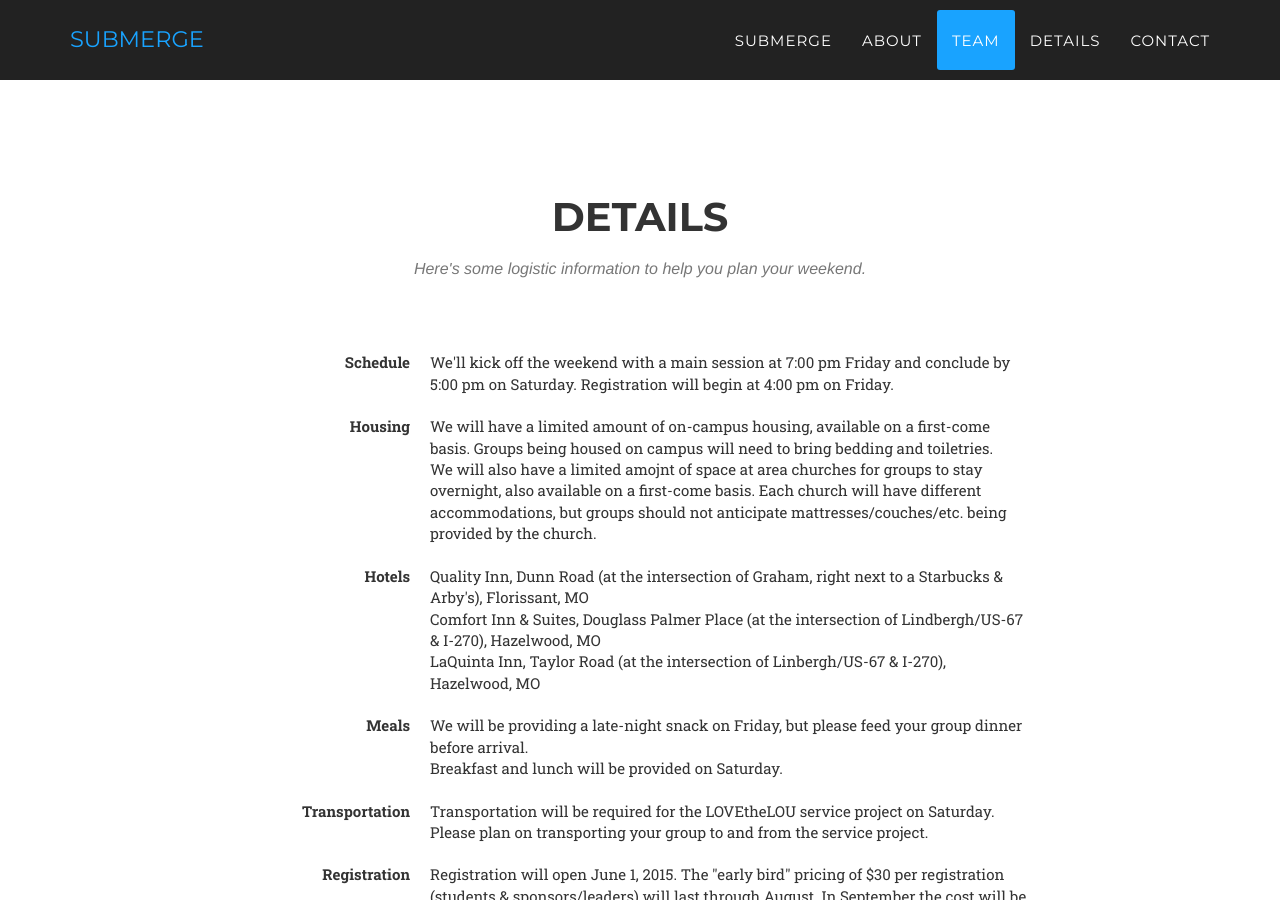
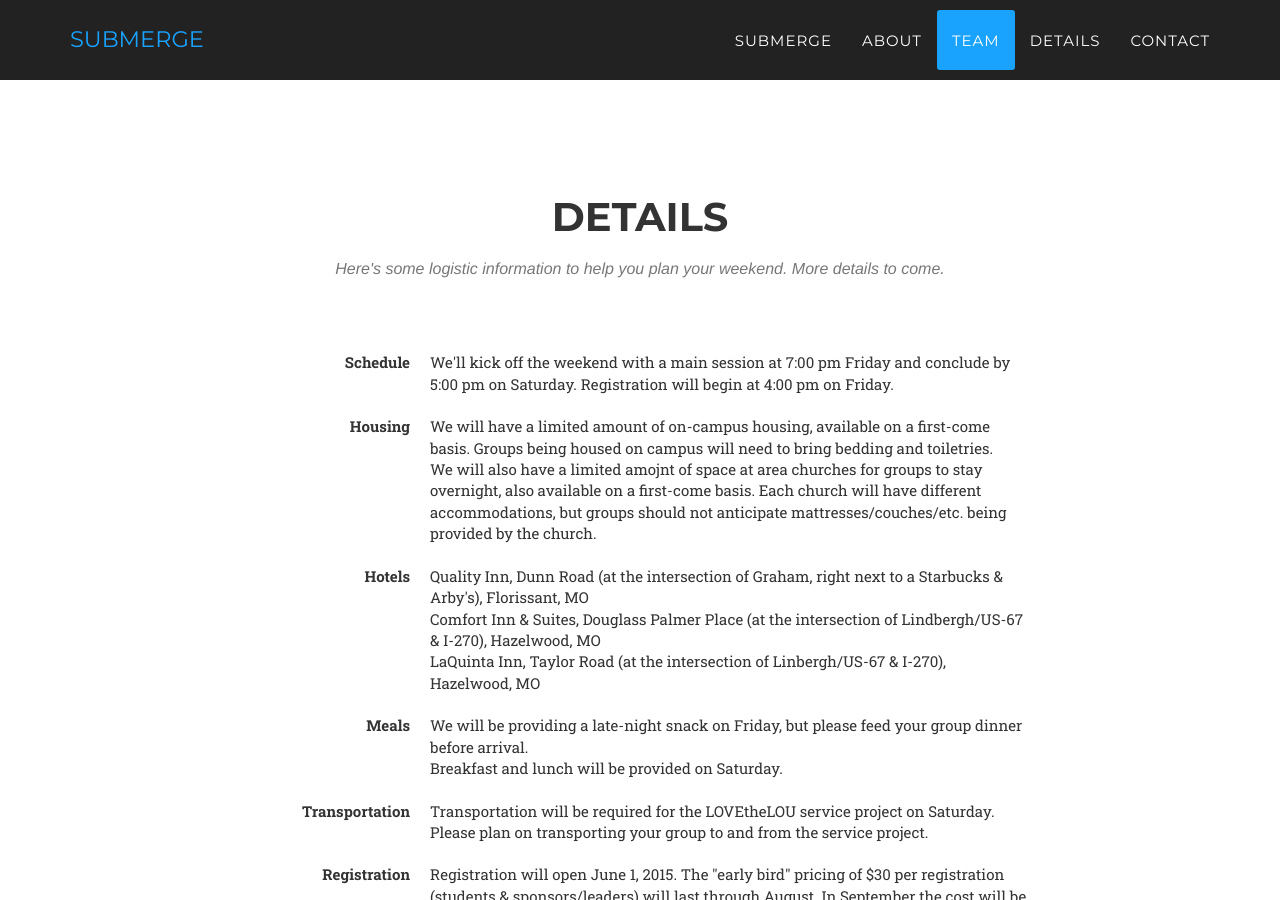
Before and after one commit to stlchristianedu/submergestl.com, a Jekyll site: the page built from index.html, in a window 1280 px wide and 900 px high, scrolled down 4185 px. Built offline with Jekyll 4.4.1, drawn with Linux system fonts in a browser that asks for light colours; some web fonts are replaced.

Commit message:
added more details
added "more details to come"

```diff
--- a/_includes/details.html
+++ b/_includes/details.html
@@ -3,7 +3,7 @@
         <div class="row">
             <div class="col-lg-12 text-center">
                 <h2 class="section-heading">Details</h2>
-                <h3 class="section-subheading text-muted">Here's some logistic information to help you plan your weekend.</h3>
+                <h3 class="section-subheading text-muted">Here's some logistic information to help you plan your weekend. More details to come.</h3>
             </div>
         </div>
         <div class="row">
```
